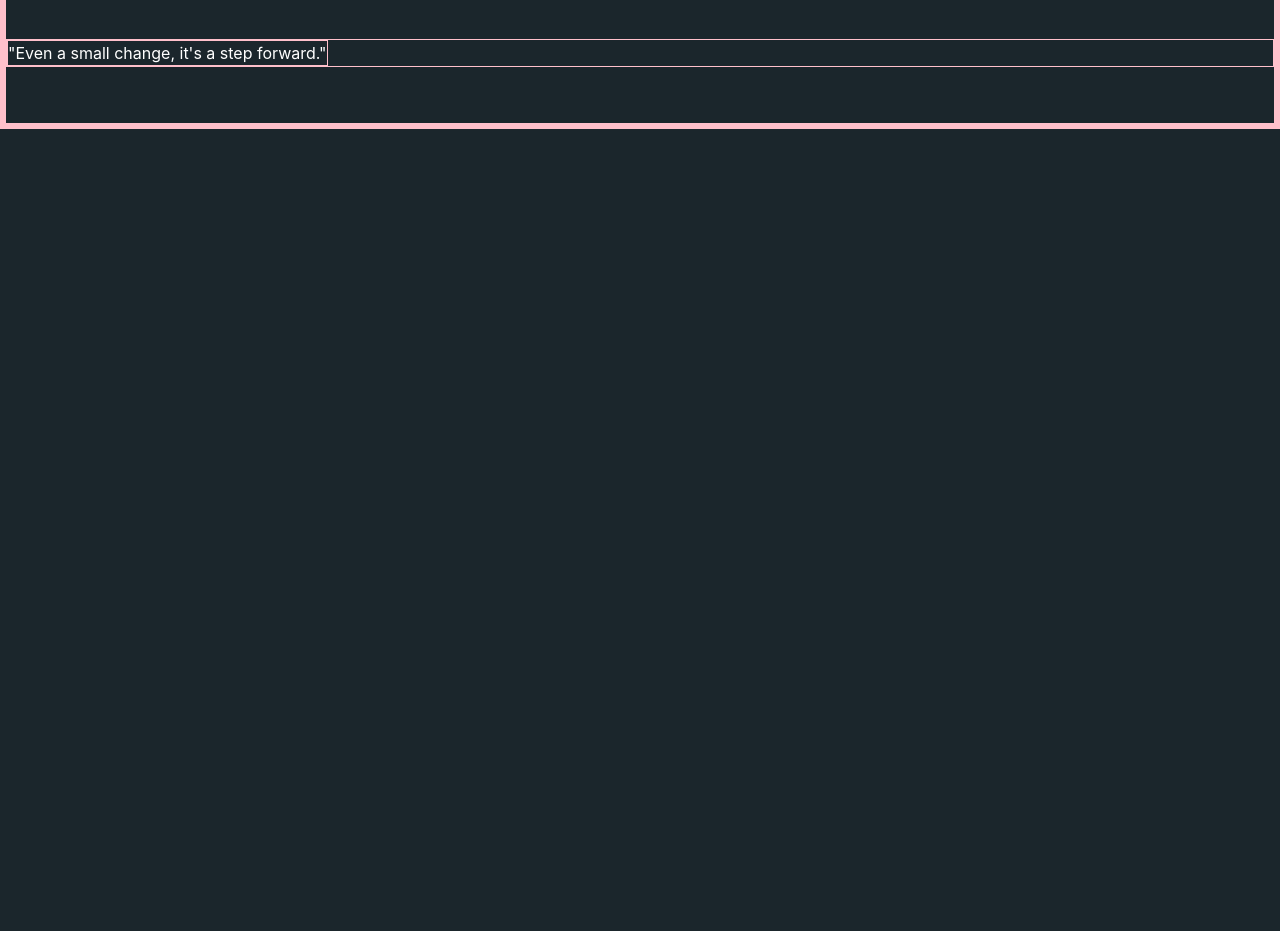
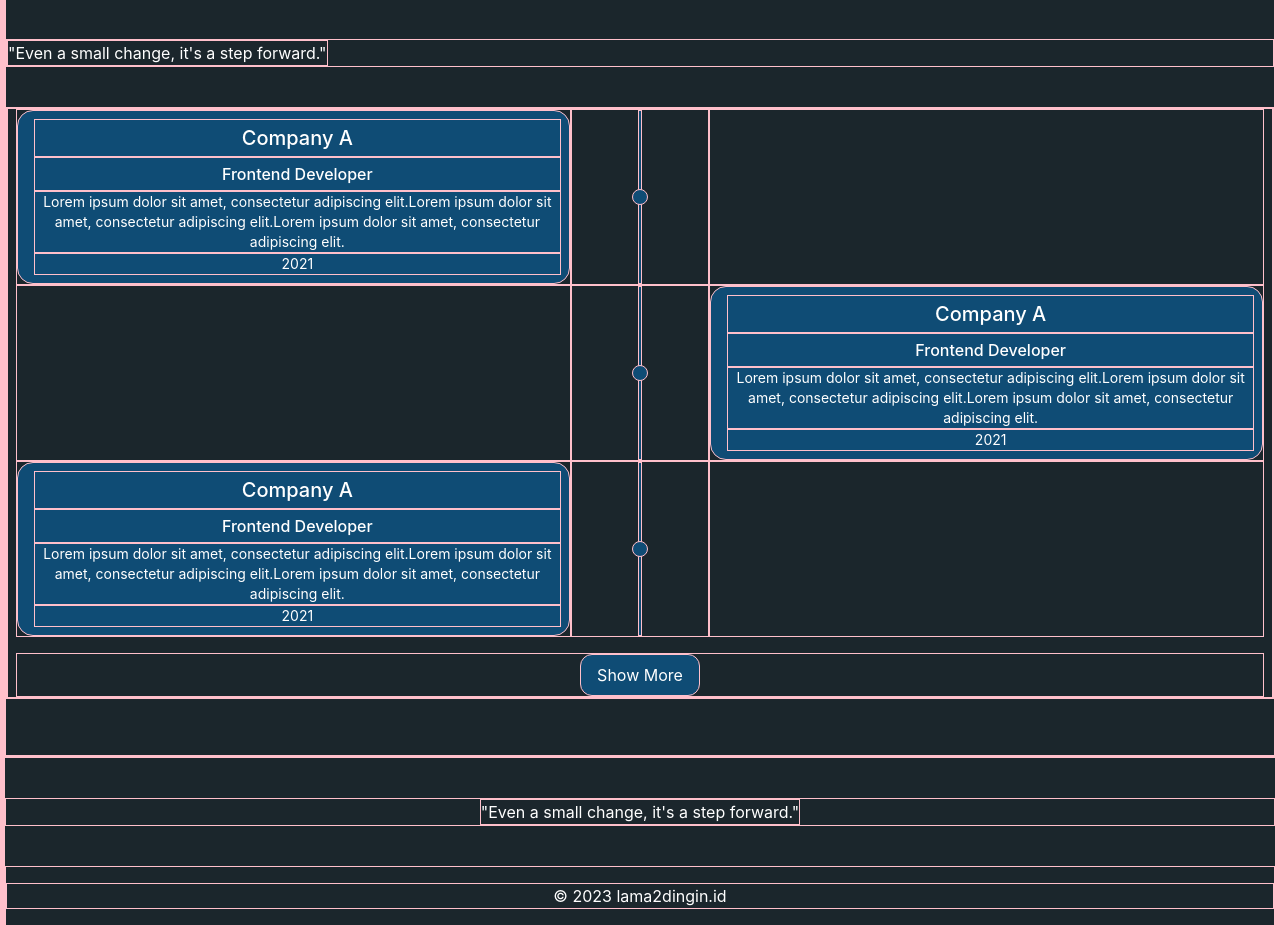
Before and after one commit to haniffaiq/experienced-cv, a React (Create React App) app: page / in a window 1280 px wide. Shown: the part 554-1485 px from the top of the page. Before the commit the page ends 800 px from the top, so only its background shows below. Built offline with nearby package versions, Linux system fonts and the light colour scheme.

Commit message:
add timeline experience

```diff
--- a/src/App.js
+++ b/src/App.js
@@ -1,12 +1,14 @@
 import Navbar from './components/NavBar/Navbar';
 import './App.css';
 import Content from './components/Content/Content';
+import Footer from './components/Footer/Footer';
 
 function App() {
   return (
     <div className="App">
       <Navbar />
       <Content />
+      <Footer />
     </div>
   );
 }
--- a/src/components/Content/Content.js
+++ b/src/components/Content/Content.js
@@ -1,18 +1,68 @@
 import React from 'react';
 import profile from '../../assets/images/blank-profile-picture.jpg'
+import Timeline from '../Timeline/Timeline';
+
+const experiences = [
+    {
+        year: '2021',
+        title: 'Frontend Developer',
+        company: 'Company A',
+        description: 'Lorem ipsum dolor sit amet, consectetur adipiscing elit.Lorem ipsum dolor sit amet, consectetur adipiscing elit.Lorem ipsum dolor sit amet, consectetur adipiscing elit.',
+    },
+
+    {
+        year: '2021',
+        title: 'Frontend Developer',
+        company: 'Company A',
+        description: 'Lorem ipsum dolor sit amet, consectetur adipiscing elit.Lorem ipsum dolor sit amet, consectetur adipiscing elit.Lorem ipsum dolor sit amet, consectetur adipiscing elit.',
+    },
+
+    {
+        year: '2021',
+        title: 'Frontend Developer',
+        company: 'Company A',
+        description: 'Lorem ipsum dolor sit amet, consectetur adipiscing elit.Lorem ipsum dolor sit amet, consectetur adipiscing elit.Lorem ipsum dolor sit amet, consectetur adipiscing elit.',
+    },
+    {
+        year: '2021',
+        title: 'Frontend Developer',
+        company: 'Company A',
+        description: 'Lorem ipsum dolor sit amet, consectetur adipiscing elit.Lorem ipsum dolor sit amet, consectetur adipiscing elit.Lorem ipsum dolor sit amet, consectetur adipiscing elit.',
+    },
+
+    {
+        year: '2021',
+        title: 'Frontend Developer',
+        company: 'Company A',
+        description: 'Lorem ipsum dolor sit amet, consectetur adipiscing elit.Lorem ipsum dolor sit amet, consectetur adipiscing elit.Lorem ipsum dolor sit amet, consectetur adipiscing elit.',
+    },
+
+    {
+        year: '2021',
+        title: 'Frontend Developer',
+        company: 'Company A',
+        description: 'Lorem ipsum dolor sit amet, consectetur adipiscing elit.Lorem ipsum dolor sit amet, consectetur adipiscing elit.Lorem ipsum dolor sit amet, consectetur adipiscing elit.',
+    },
+    // ... add more experiences
+];
 const Content = () => {
     return (
         <div className="text-white min-w-screen">
-            <nav className="py-4">
+            <div className="py-4">
                 <div className="container mx-auto flex items-center align-center justify-center my-10 flex-col">
                     <p className='mx-10 mb-4 text-center'>What are you looking for here? Are you searching about me?<br />
-                     Wow, I feel honored that you want to know about me. <br/>Come on, I'll help you get to know me better.</p>
+                        Wow, I feel honored that you want to know about me. <br />Come on, I'll help you get to know me better.</p>
                     <img src={profile} alt="Profile" className="w-1/4 h-1/4 mr-2 rounded-full" />
                 </div>
                 <div className="container mx-auto flex items-center justify-between my-10">
                     <p className=''>"Even a small change, it's a step forward."</p>
                 </div>
-            </nav>
+                <div className="container mx-auto flex items-center justify-between my-10">
+                    <Timeline experiences={experiences} />
+
+                </div>
+
+            </div>
         </div>
     );
 };
--- /dev/null
+++ b/src/components/Footer/Footer.js
@@ -0,0 +1,17 @@
+import React from 'react';
+import './style.css'
+const Footer = () => {
+    return (
+        <div className="text-white min-w-screen">
+            <div className="container mx-auto flex items-center justify-center my-10">
+                <p className=''>"Even a small change, it's a step forward."</p>
+            </div>
+
+            <footer className="text-white py-4">
+                <p className="text-center copyright">&copy; 2023 lama2dingin.id</p>
+            </footer>
+        </div>
+    );
+};
+
+export default Footer;
--- /dev/null
+++ b/src/components/Footer/index.js
@@ -0,0 +1 @@
+export { default } from './Footer';
--- /dev/null
+++ b/src/components/Timeline/Timeline.js
@@ -0,0 +1,78 @@
+import React, { useState } from 'react';
+import './style.css';
+
+const Timeline = ({ experiences }) => {
+    const [visibleExperiences, setVisibleExperiences] = useState(3);
+    const [showAll, setShowAll] = useState(false);
+
+    const handleShowMore = () => {
+        setVisibleExperiences(visibleExperiences + 3);
+        setShowAll(true);
+    };
+
+    const handleShowLess = () => {
+        setVisibleExperiences(3);
+        setShowAll(false);
+    };
+
+    return (
+        <div className="max-w-7xl mx-auto w-full grid grid-cols-9 px-2">
+            {experiences.slice(0, showAll ? experiences.length : visibleExperiences).map((experience, index) => (
+                <React.Fragment key={index}>
+                    {index % 2 === 0 ? (
+                        <>
+                            <div className="col-span-4 w-auto h-auto">
+                                <div className="w-full h-full card-component rounded-2xl p-2 md:pl-4">
+                                    <h1 className="text-xl font-medium py-1">{experience.company}</h1>
+                                    <p className="text-md font-medium py-1">{experience.title}</p>
+                                    <p className="sm:text-sm text-xs">{experience.description}</p>
+                                    <h1 className="sm:text-sm text-xs">{experience.year}</h1>
+                                </div>
+                            </div>
+                            <div className="relative col-span-1 w-full h-full flex justify-center items-center">
+                                <div className="h-full w-1 line-component"></div>
+                                <div className="absolute w-4 h-4 rounded-full line-component z-10 text-white text-center"></div>
+                            </div>
+                            <div className="col-span-4 w-full h-full"></div>
+                        </>
+                    ) : (
+                        <>
+                            <div className="col-span-4 w-full h-full"></div>
+                            <div className="relative col-span-1 w-full h-full flex justify-center items-center">
+                                <div className="h-full w-1 line-component"></div>
+                                <div className="absolute w-4 h-4 rounded-full line-component z-10 text-center"></div>
+                            </div>
+                            <div className="col-span-4 w-auto h-auto">
+                                <div className="w-full h-full card-component rounded-2xl p-2 md:pl-4">
+                                    <h1 className="text-xl font-medium py-1">{experience.company}</h1>
+                                    <p className="text-md font-medium py-1">{experience.title}</p>
+                                    <p className="sm:text-sm text-xs">{experience.description}</p>
+                                    <h1 className="sm:text-sm text-xs">{experience.year}</h1>
+                                </div>
+                            </div>
+                        </>
+                    )}
+                </React.Fragment>
+            ))}
+            <div className="col-span-9 flex justify-center mt-4">
+                {showAll ? (
+                    <button
+                        className="card-component px-4 py-2 rounded-xl"
+                        onClick={handleShowLess}
+                    >
+                        Show Less
+                    </button>
+                ) : (
+                    <button
+                        className="card-component px-4 py-2 rounded-xl"
+                        onClick={handleShowMore}
+                    >
+                        Show More
+                    </button>
+                )}
+            </div>
+        </div>
+    );
+};
+
+export default Timeline;
--- /dev/null
+++ b/src/components/Timeline/index.js
@@ -0,0 +1 @@
+export { default } from './Timeline';
--- /dev/null
+++ b/src/components/Timeline/style.css
@@ -0,0 +1,18 @@
+.card-component {
+    background-color: #0F4C75;
+}
+
+.line-component {
+    background-color: #0F4C75;
+}
+
+.card-component:hover {
+    transform: scale(1.05);
+    /* Menambahkan efek membesar saat card dihover */
+    transition: transform 0.3s ease;
+    /* Animasi transisi */
+    background-color: #BBE1FA;
+    color: #0F4C75;
+    /* border-width: 2px;
+    border-color: #0F4C75; */
+}
```
Also changed, not shown: src/components/Footer/style.css (added).
